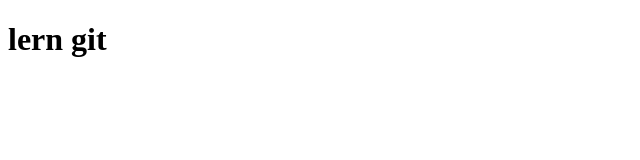
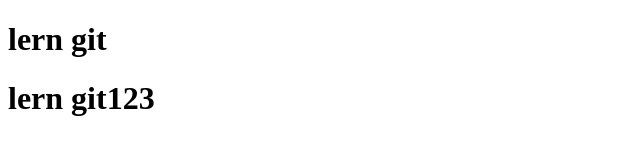
Before and after one commit to ChanapaSb/test, a plain HTML site: page index.html in a window 1280 px wide. Shown: the whole page, without its empty margins (0-640 px from the left). Drawn offline with Linux system fonts and the light colour scheme.

Commit message:
add learngit 123

```diff
--- a/index.html
+++ b/index.html
@@ -7,5 +7,6 @@
 </head>
 <body>
     <h1>lern git</h1>
+    <h1>lern git123</h1>
 </body>
 </html>
```
